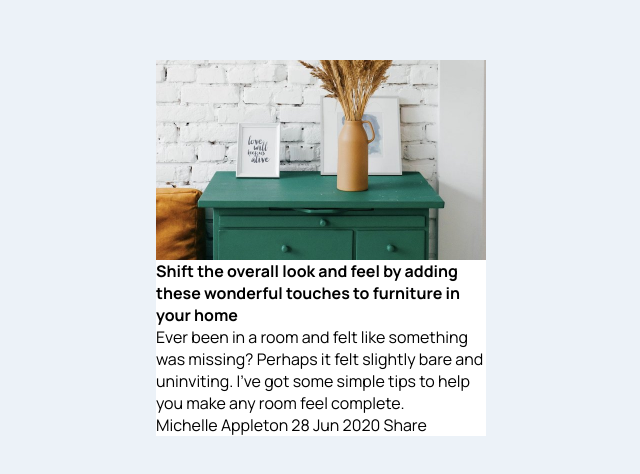
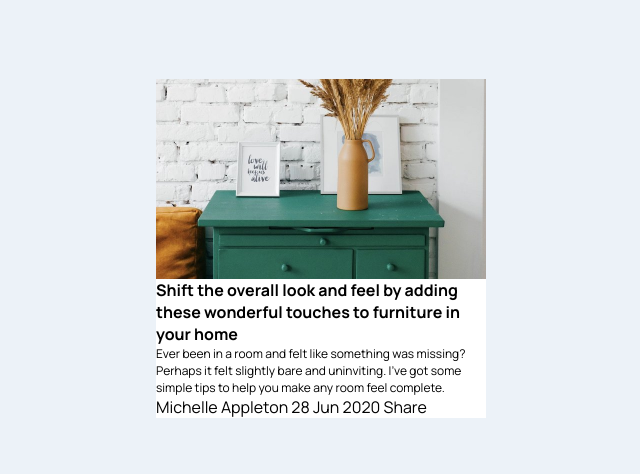
Before and after one commit to GracilianoOG/fem-article-preview, a website built with Vite: page index.html in a window 1280 px wide. Shown: the part 152-626 px from the top of the page, without its empty margins (319-959 px from the left). Built offline with nearby package versions, Linux system fonts and the light colour scheme.

Commit message:
Set description font size to 0.75rem

```diff
--- a/src/scss/main.scss
+++ b/src/scss/main.scss
@@ -33,6 +33,10 @@ body {
     font-size: 1rem;
   }
 
+  &__description {
+    font-size: 0.75rem;
+  }
+
   &__banner {
     width: 100%;
     display: block;
```
